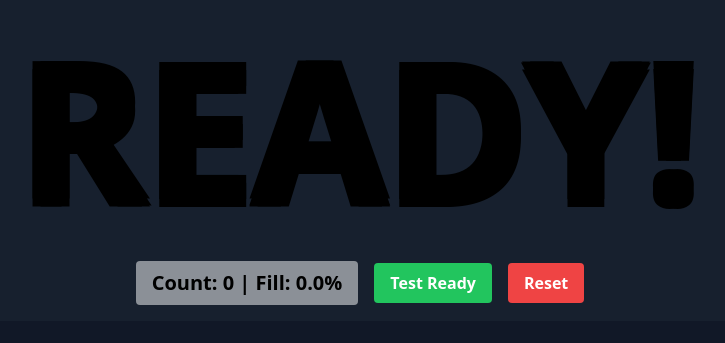
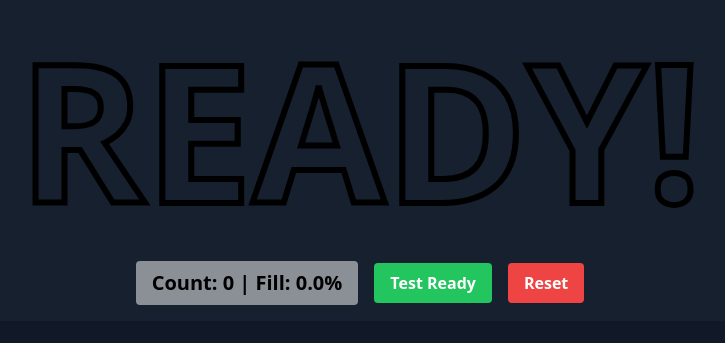
Before and after one commit to dr-data/hashtag-word-obs, a React (Create React App) app in the folder client/: page / in a window 1280 px wide. Shown: the part 271-614 px from the top of the page, without its empty margins (280-1005 px from the left). Built offline with nearby package versions, Linux system fonts and the light colour scheme; no server answers.

Commit message:
fixed sync different tabs, adding explosion

```diff
--- a/client/src/components/FillOverlay.js
+++ b/client/src/components/FillOverlay.js
@@ -1,11 +1,20 @@
 import React, { useState, useEffect, useRef } from 'react';
 
-const ExplodedLetter = ({ letter, index, active }) => {
+const ExplodedLetter = ({ letter, index, active, isGreen }) => {
   if (!active) return <span>{letter}</span>;
 
   const randomAngle = Math.random() * 360;
   const randomDistance = 200 + Math.random() * 400;
   const delay = index * 50;
+
+  const letterStyle = isGreen ? {
+    color: '#00ff00',
+    WebkitTextStroke: '6px #00ff00',
+    filter: 'drop-shadow(0 0 20px rgba(0, 255, 0, 0.5))'
+  } : {
+    color: 'transparent',
+    WebkitTextStroke: '6px black'
+  };
 
   return (
     <span
@@ -13,7 +22,8 @@ const ExplodedLetter = ({ letter, index, active }) => {
         display: 'inline-block',
         transform: active ? `translate(${Math.cos(randomAngle) * randomDistance}px, ${Math.sin(randomAngle) * randomDistance}px) rotate(${randomAngle}deg)` : 'none',
         transition: `transform 1s ease-out ${delay}ms, opacity 1s ease-out ${delay}ms`,
-        opacity: active ? 0 : 1
+        opacity: active ? 0 : 1,
+        ...letterStyle
       }}
     >
       {letter}
@@ -26,7 +36,6 @@ const FillOverlay = () => {
   const [messages, setMessages] = useState([]);
   const [isExploded, setIsExploded] = useState(false);
   const wsRef = useRef(null);
-  const animationFrameRef = useRef();
 
   useEffect(() => {
     wsRef.current = new WebSocket(`ws://${window.location.host}`);
@@ -60,31 +69,18 @@ const FillOverlay = () => {
       if (wsRef.current) {
         wsRef.current.close();
       }
-      if (animationFrameRef.current) {
-        cancelAnimationFrame(animationFrameRef.current);
-      }
     };
   }, []);
 
   // Exponential fill calculation
   useEffect(() => {
-    const k = 15;
+    const k = 18;
     const x = messages.length;
     const newPercentage = (1 - Math.exp(-x/k)) * 100;
     setFillPercentage(Math.min(newPercentage, 100));
 
-    // Trigger explosion at 90%
-    if (newPercentage >= 75 && !isExploded) {
+    if (newPercentage >= 90 && !isExploded) {
       setIsExploded(true);
-
-      // Add shake animation
-      const container = document.querySelector('.ready-container');
-      if (container) {
-        container.classList.add('shake');
-        setTimeout(() => {
-          container.classList.remove('shake');
-        }, 1000);
-      }
     }
   }, [messages, isExploded]);
 
@@ -100,22 +96,11 @@ const FillOverlay = () => {
     }
   };
 
-  // Split "READY!" into individual letters
   const letters = "READY!".split("");
 
-  const textStyle = {
+  const baseStyle = {
     fontSize: '12rem',
     fontWeight: 'bold',
-    textShadow: `
-      -2px -2px 0 #000,
-      2px -2px 0 #000,
-      -2px 2px 0 #000,
-      2px 2px 0 #000,
-      -4px -4px 0 #000,
-      4px -4px 0 #000,
-      -4px 4px 0 #000,
-      4px 4px 0 #000
-    `,
     color: 'transparent',
     WebkitTextStroke: '6px black'
   };
@@ -134,13 +119,20 @@ const FillOverlay = () => {
       <div className="absolute inset-0 flex items-center justify-center">
         <div className="ready-container relative" style={animationStyle}>
           {/* Base text with outline */}
-          <div className="relative" style={textStyle}>
+          <div className="relative" style={{
+            ...baseStyle,
+            display: 'flex',
+            justifyContent: 'center',
+            alignItems: 'center',
+            height: '100%'
+          }}>
             {letters.map((letter, index) => (
               <ExplodedLetter
                 key={index}
                 letter={letter}
                 index={index}
                 active={isExploded}
+                isGreen={isExploded}
               />
             ))}
           </div>
@@ -148,21 +140,28 @@ const FillOverlay = () => {
           {/* Fill overlay */}
           {!isExploded && (
             <div
-              className="absolute inset-0 overflow-hidden"
+              className="absolute inset-0"
               style={{
                 clipPath: `inset(${100 - fillPercentage}% 0 0 0)`,
                 transition: 'clip-path 0.3s ease-in-out',
-                willChange: 'clip-path'
+                willChange: 'clip-path',
+                transform: 'translateX(-4px)'  // Adjust this value to align perfectly
               }}
             >
-              <div               style={{
-                ...textStyle,
+              <div style={{
+                ...baseStyle,
                 color: '#00ff00',
-                WebkitTextStroke: '6px #00ff00',
-                filter: 'drop-shadow(0 0 20px rgba(0, 255, 0, 0.5))'
+                WebkitTextStroke: 'none',
+                display: 'flex',
+                justifyContent: 'center',
+                alignItems: 'center',
+                height: '100%'
               }}>
                 {letters.map((letter, index) => (
-                  <span key={index}>{letter}</span>
+                  <span key={index} style={{
+                    display: 'inline-block',
+                    position: 'relative'
+                  }}>{letter}</span>
                 ))}
               </div>
             </div>
```
